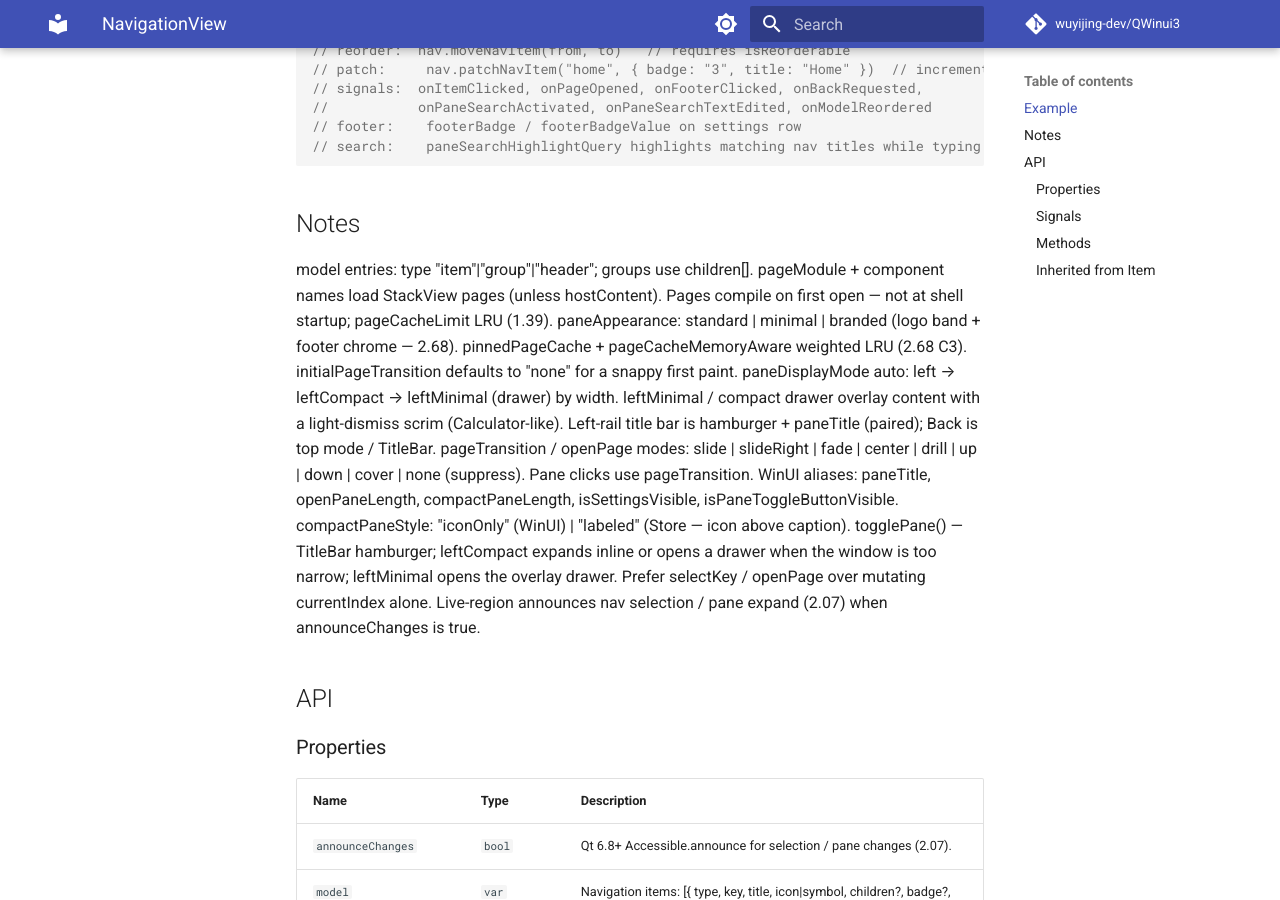
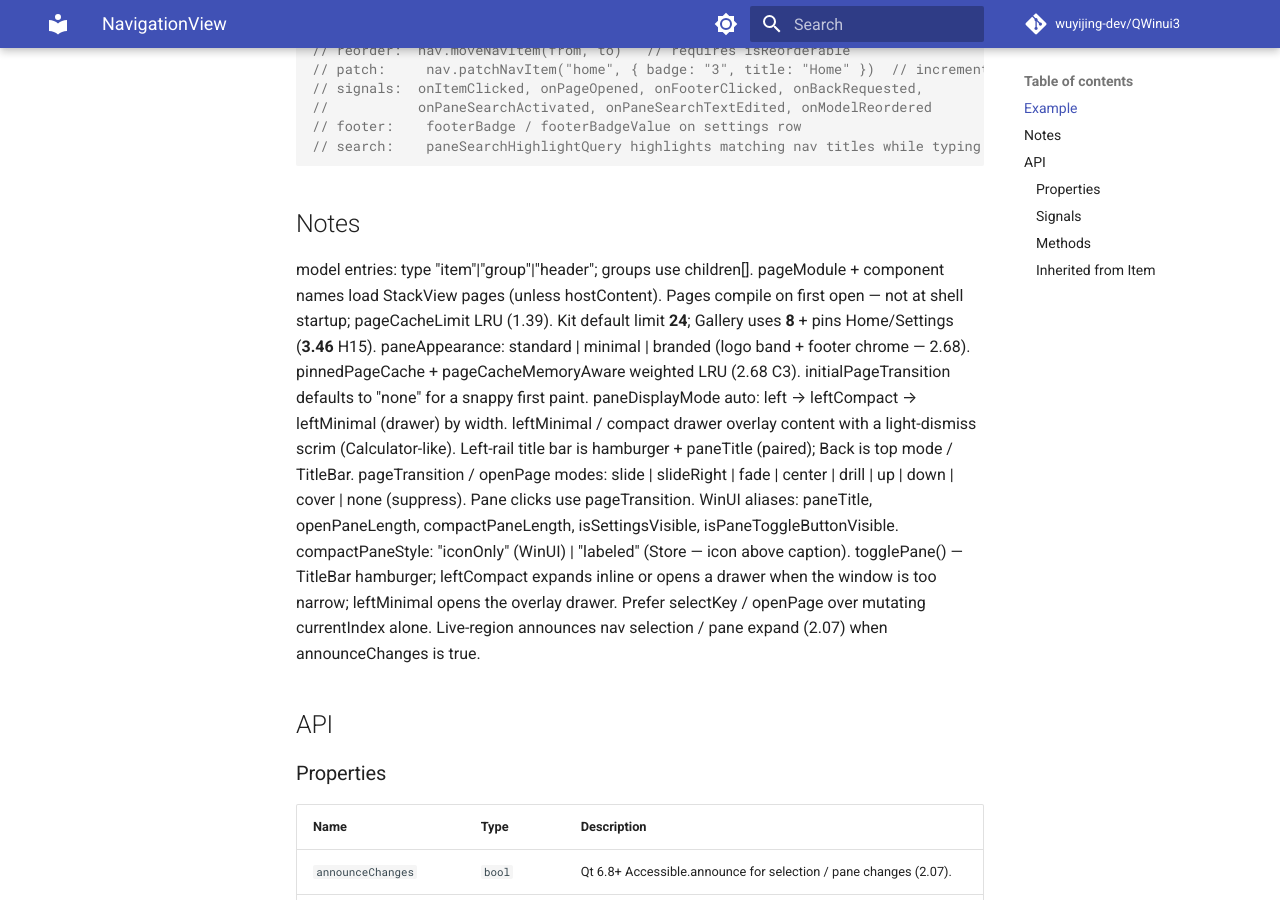
Before and after one commit to wuyijing-dev/QWinui3, an MkDocs documentation site: the page built from docs/components/NavigationView.md, in a window 1280 px wide and 900 px high, scrolled down 1182 px. Built offline with MkDocs 1.6.1 and Material for MkDocs 9.7.7, drawn with Linux system fonts in a browser that asks for light colours; comment, search, counter and statistics services are not loaded.

Commit message:
Docs: note Gallery pageCacheLimit 8 vs kit default 24 (3.46).

```diff
--- a/docs/components/NavigationView.md
+++ b/docs/components/NavigationView.md
@@ -61,6 +61,7 @@ NavigationView {
 model entries: type "item"|"group"|"header"; groups use children[].
 pageModule + component names load StackView pages (unless hostContent).
 Pages compile on first open — not at shell startup; pageCacheLimit LRU (1.39).
+Kit default limit **24**; Gallery uses **8** + pins Home/Settings (**3.46** H15).
 paneAppearance: standard | minimal | branded (logo band + footer chrome — 2.68).
 pinnedPageCache + pageCacheMemoryAware weighted LRU (2.68 C3).
 initialPageTransition defaults to "none" for a snappy first paint.
```
